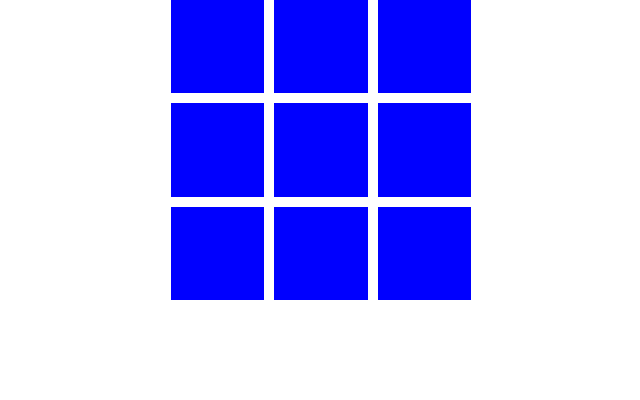
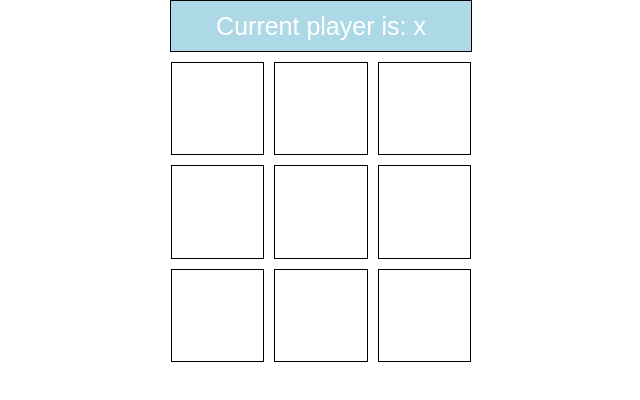
Before and after one commit to dajomu/js-react-class-projects, a React (Create React App) app in the folder tic-tac-toe/: page / in a window 1280 px wide. Shown: the top 400 px of the page, without its empty margins (319-959 px from the left). Built offline with nearby package versions, Linux system fonts and the light colour scheme.

Commit message:
[tic-tac-toe] added current player indicator and current player colours

```diff
--- a/tic-tac-toe/src/App.css
+++ b/tic-tac-toe/src/App.css
@@ -1,5 +1,29 @@
 .App {
   text-align: center;
+}
+
+.game-player-indicator {
+  display: flex;
+  margin: auto;
+  width: 300px;
+  height: 50px;
+  justify-content: center;
+  border: 1px solid black;
+  margin-bottom: 10px;
+  color: white;
+}
+
+.game-player-indicator span {
+  line-height: 50px;
+  font-size: 25px;
+}
+
+.game-player-indicator-x {
+  background-color: lightblue;
+}
+
+.game-player-indicator-o {
+  background-color: lightcoral;
 }
 
 .game-container {
@@ -13,11 +37,19 @@
 }
 
 .game-square {
-  background-color: blue;
   align-self: stretch;
   color: white;
   font-size: 40px;
   display: flex;
   align-items: center;
   justify-content: center;
+  border: solid 1px black;
 }
+
+.game-square-x {
+  background-color: lightblue;
+}
+
+.game-square-o {
+  background-color: lightcoral;
+}
--- a/tic-tac-toe/src/App.js
+++ b/tic-tac-toe/src/App.js
@@ -1,4 +1,5 @@
 import React, { Component } from 'react';
+import CurrentPlayer from './components/CurrentPlayer';
 import './App.css';
 
 const gameSquares = ['a1','a2','a3','b1','b2','b3','c1','c2','c3'];
@@ -30,11 +31,12 @@ class App extends Component {
   render() {
     return (
       <div className="App">
+        <CurrentPlayer currentPlayer={this.state.currentPlayer} />
         <div className="game-container">
           {gameSquares.map(gameSquare => {
             const squareState = this.state[gameSquare];
             return <div
-              className="game-square"
+              className={`game-square${squareState !== '' ? ' game-square-' +  squareState : ''}`}
               onClick={() => {if(squareState === '') {this.selectSquare(gameSquare, this.state.currentPlayer)}}}>
               <span>{squareState}</span>
             </div>
--- /dev/null
+++ b/tic-tac-toe/src/components/CurrentPlayer.js
@@ -0,0 +1,14 @@
+import React, { Component } from 'react';
+
+class CurrentPlayer extends Component {
+    render() {
+        const { currentPlayer } = this.props;
+        return (
+            <div className={`game-player-indicator game-player-indicator-${currentPlayer}`}>
+                <span>{`Current player is: ${currentPlayer}`}</span>
+            </div>
+        );
+    }
+}
+
+export default CurrentPlayer
```
